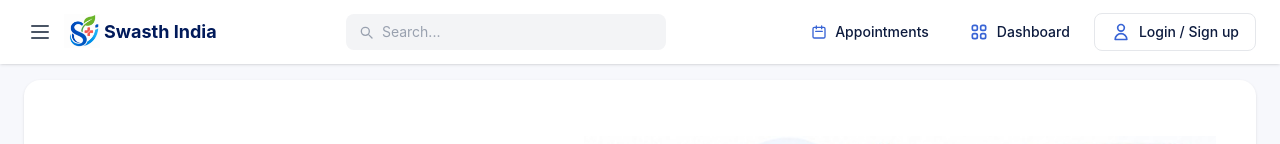
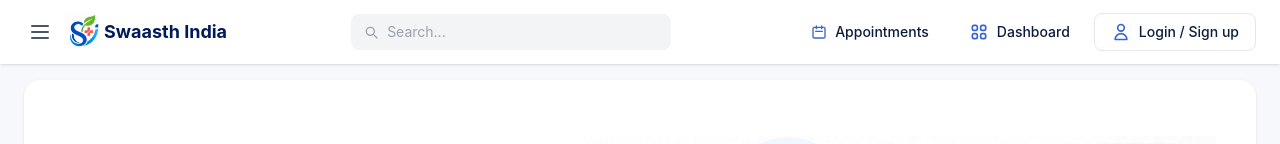
Before and after one commit to Muskan2217/swaasthindia, a Next.js app: page / in a window 1280 px wide. Shown: the top 144 px of the page. Built offline with nearby package versions, Linux system fonts and the light colour scheme.

Commit message:
Patient dashboard updates

```diff
--- a/src/components/layout/Navbar.tsx
+++ b/src/components/layout/Navbar.tsx
@@ -49,7 +49,7 @@ export default function Navbar() {
     </div>
 
     <span className="text-lg font-bold text-text-primary leading-tight">
-      Swasth India
+       Swaasth India
     </span>
   </Link>
 </div>
```
